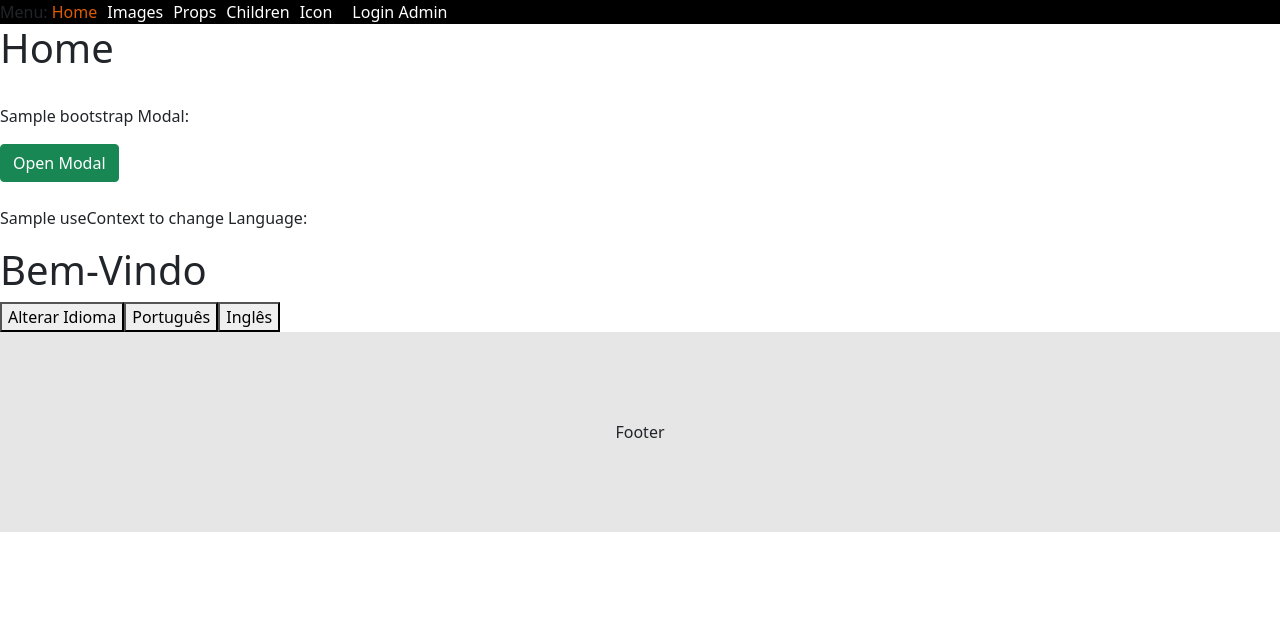
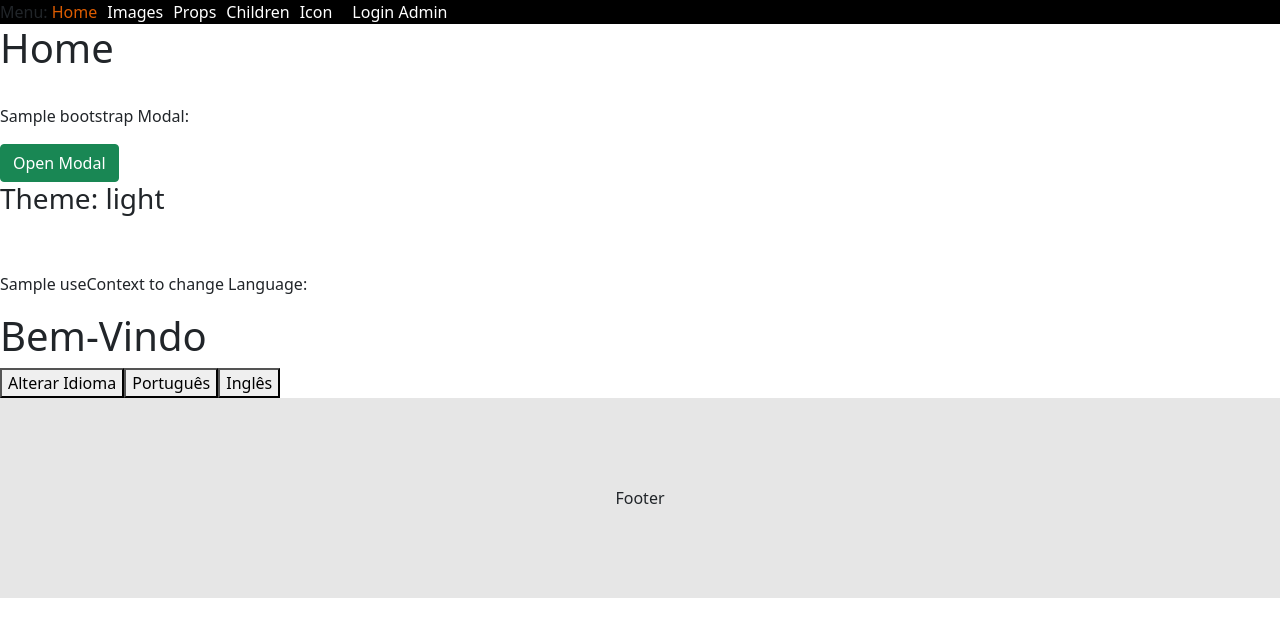
Before and after one commit to renancavichi/portfolio, a React (Create React App) app: page / in a window 1280 px wide. Shown: the top 636 px of the page. Built offline with nearby package versions, Linux system fonts and the light colour scheme.

Commit message:
Theme provider detect changes in SO system mode (dark or light)

```diff
--- a/src/App.js
+++ b/src/App.js
@@ -1,6 +1,7 @@
 import 'bootstrap/dist/css/bootstrap.min.css';
 import AuthProvider from './providers/AuthProvider'
 import LangProvider from './providers/LangProvider'
+import ThemeProvider from './providers/ThemeProvider';
 import Router from './Router';
 
 function App() {
@@ -8,7 +9,9 @@ function App() {
       <div className="App">
         <AuthProvider>
           <LangProvider>
-            <Router />
+            <ThemeProvider>
+              <Router />
+            </ThemeProvider>
           </LangProvider>
         </AuthProvider>
       </div>
--- a/src/components/ExemploContexto.js
+++ b/src/components/ExemploContexto.js
@@ -3,8 +3,13 @@ import FilhoContexto from "./FilhoContexto";
 import Button from 'react-bootstrap/Button';
 import Modal from 'react-bootstrap/Modal';
 import headConfig from '../helpers/headConfig';
+import useTheme from '../hook/useTheme';
 
 const ExemploContexto = () => {
+
+  const mode = useTheme()
+  const [show, setShow] = useState(false);
+
   useEffect(() => {
     headConfig({
       title: 'Home - Exemplo Contexto',
@@ -14,10 +19,9 @@ const ExemploContexto = () => {
     });
   }, [])
 
-  const [show, setShow] = useState(false);
-
   const handleClose = () => setShow(false);
   const handleShow = () => setShow(true);
+
     return (
       <>
         <br/><p>Sample bootstrap Modal:</p>
@@ -38,6 +42,7 @@ const ExemploContexto = () => {
             </Button>
           </Modal.Footer>
         </Modal>
+        <h3>Theme: {mode}</h3>
         <FilhoContexto />
       </>
     );
--- /dev/null
+++ b/src/hook/useTheme.js
@@ -0,0 +1,9 @@
+import { useContext } from "react"
+import { ThemeContext } from "../providers/ThemeProvider"
+
+const useTheme = () => {
+  const mode = useContext(ThemeContext)
+  return mode
+}
+
+export default useTheme
--- /dev/null
+++ b/src/providers/ThemeProvider.js
@@ -0,0 +1,31 @@
+import { useState, createContext, useEffect } from 'react';
+
+export const ThemeContext = createContext();
+
+const ThemeProvider = ({children}) => {
+
+	const [mode, setMode] = useState('light');
+
+  useEffect(() => {
+
+    if (window.matchMedia('(prefers-color-scheme: dark)').matches) {
+      setMode('dark')
+    }
+
+    window.matchMedia('(prefers-color-scheme: light)')
+      .addEventListener('change', event => setMode(event.matches ? 'light' : 'dark'));
+
+    return () => {
+      window.matchMedia('(prefers-color-scheme: light)').removeEventListener('change', () => {
+      });
+    }
+  }, []);
+
+	return (
+		<ThemeContext.Provider value={[mode]}>
+			{children}
+		</ThemeContext.Provider>
+	)
+}
+
+export default ThemeProvider
```
